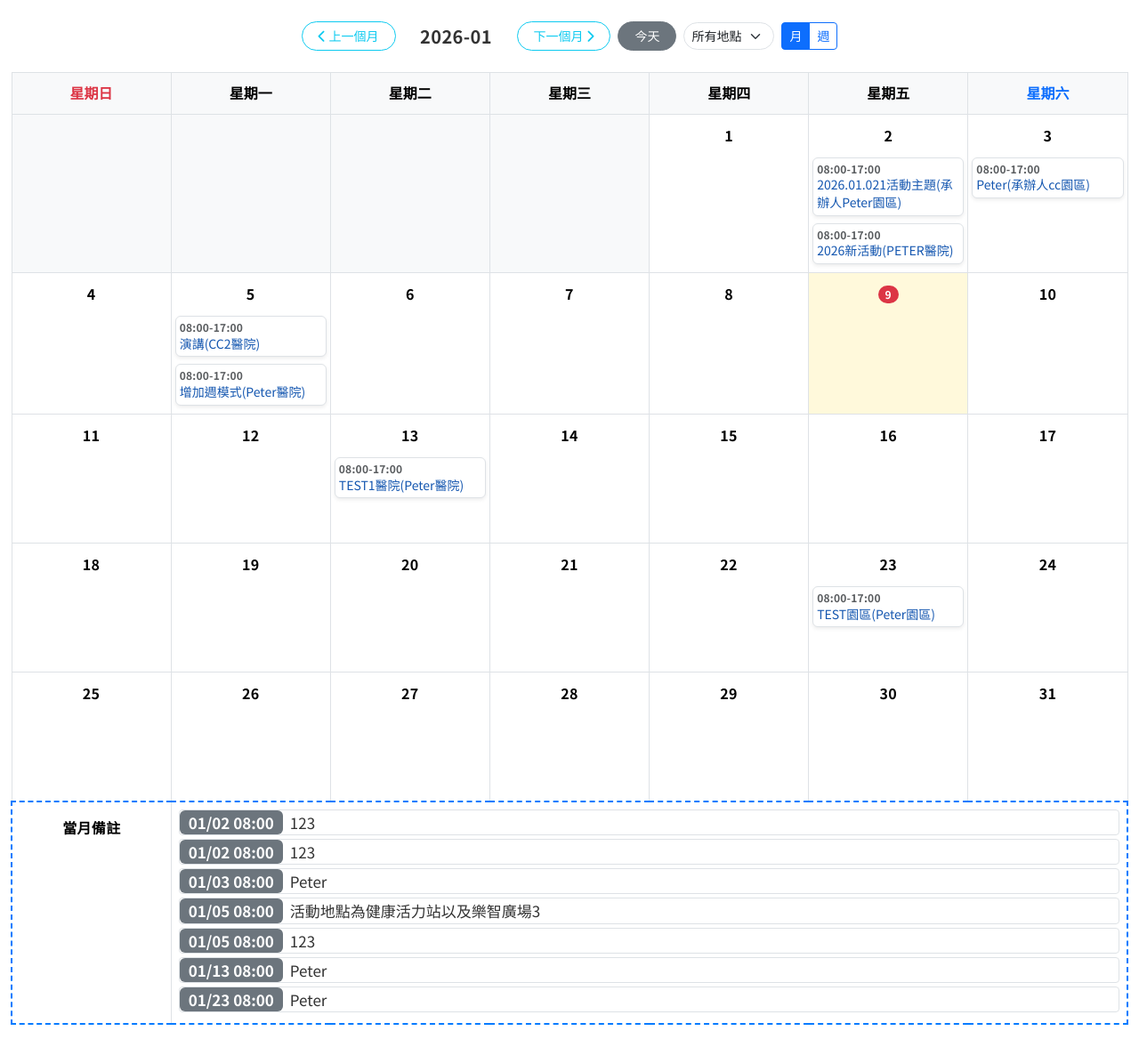
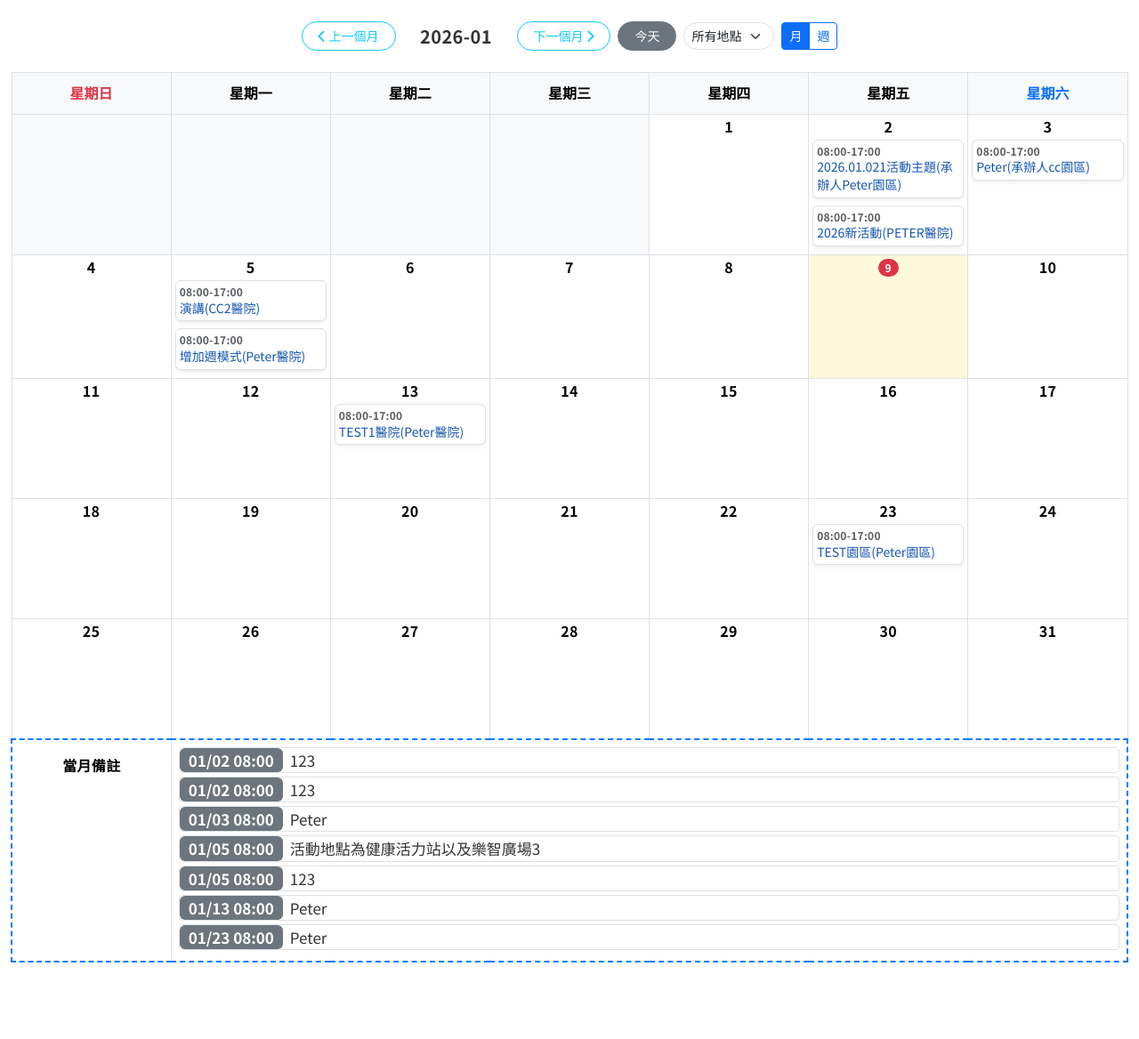
Before and after one commit to tt5083/calendar_js, a PHP site: page /calendar_js.php in a window 1280 px wide. Shown: the whole page at 89% size. After the commit the page ends 1082 px from the top, so only its background shows below. Run offline with PHP 8.4, Linux system fonts and the light colour scheme; data comes from the database, SQL or seed files in the repository; some libraries are stand-ins or nearby versions.

Commit message:
改高度

```diff
--- a/css/web-app.css
+++ b/css/web-app.css
@@ -80,7 +80,7 @@ body, input, button, textarea, select {
 /* 日期圓圈標記 */
 .date-label {
     padding-top: 8px;
-    height: 40px;
+    height: 20px;
     display: flex;
     justify-content: center;
     align-items: center;
@@ -288,7 +288,7 @@ h1, h2, h3, h4, .fw-bold, b, strong {
 /* 這是最關鍵的：確保沒活動的格子也能接住拖動 */
 /* 確保空的格子也能被滑鼠指入 */
 .event-container {
-    min-height: 100px !important; /* 至少要有一半格子的高度 */
+    min-height: 110px !important; /* 至少要有一半格子的高度 */
     width: 100%;
     cursor: move;
     padding-bottom: 5px;
```
